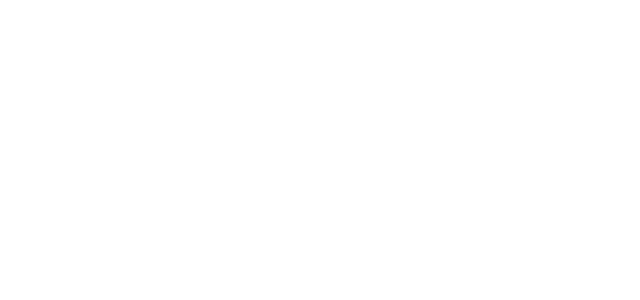
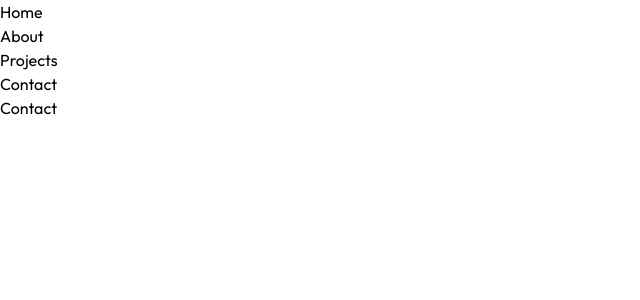
Before and after one commit to allison-stack/personal-portfolio, a Next.js app: page / in a window 1280 px wide. Shown: the top 300 px of the page, without its empty margins (0-640 px from the left). Built offline with nearby package versions, Linux system fonts and the light colour scheme; a web font is replaced by a local one.

Commit message:
add navbar basics

```diff
--- /dev/null
+++ b/app/components/Navbar.jsx
@@ -0,0 +1,24 @@
+import React from 'react'
+
+const Navbar = () => {
+  return (
+    <>
+        <nav>
+            <a href="">
+
+            </a>
+            <ul>
+                <li><a href="#home">Home</a></li>
+                <li><a href="#about">About</a></li>
+                <li><a href="#projects">Projects</a></li>
+                <li><a href="#contact">Contact</a></li>
+            </ul>
+            <div>
+                <a href="#contact">Contact</a>
+            </div>
+        </nav>
+    </>
+  )
+}
+
+export default Navbar
--- a/app/page.js
+++ b/app/page.js
@@ -1,7 +1,10 @@
-import Image from "next/image";
+'use client';
+import Navbar from "./components/Navbar";
 
 export default function Home() {
   return (
-    <></>
+    <>
+      <Navbar />
+    </>
   );
 }
```
